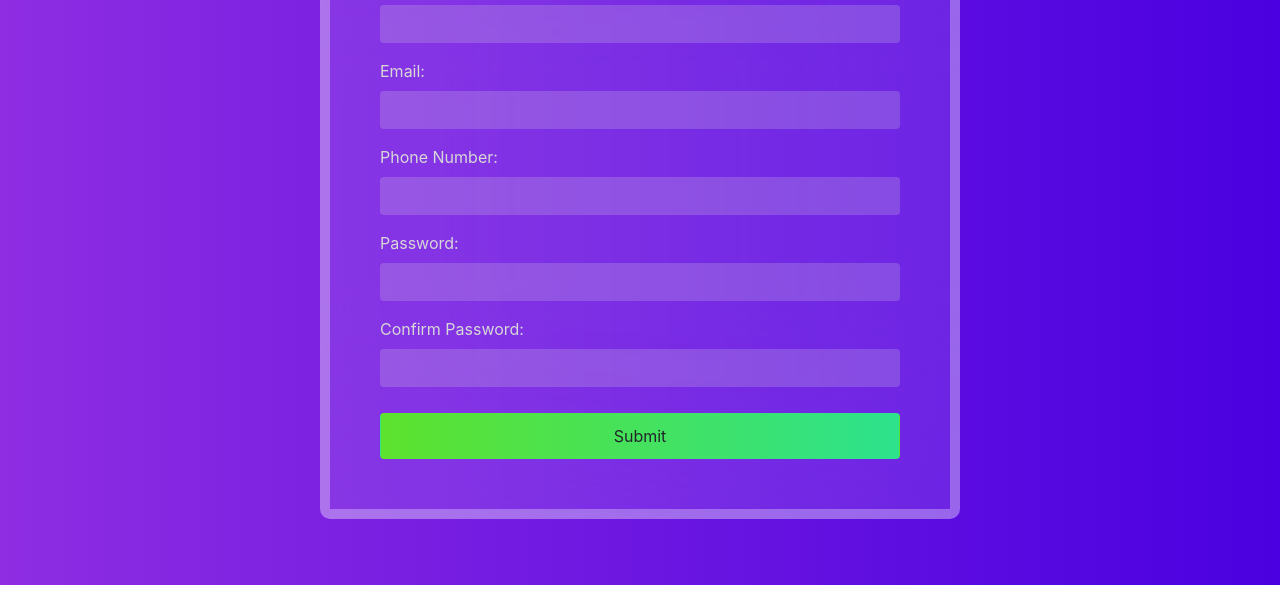
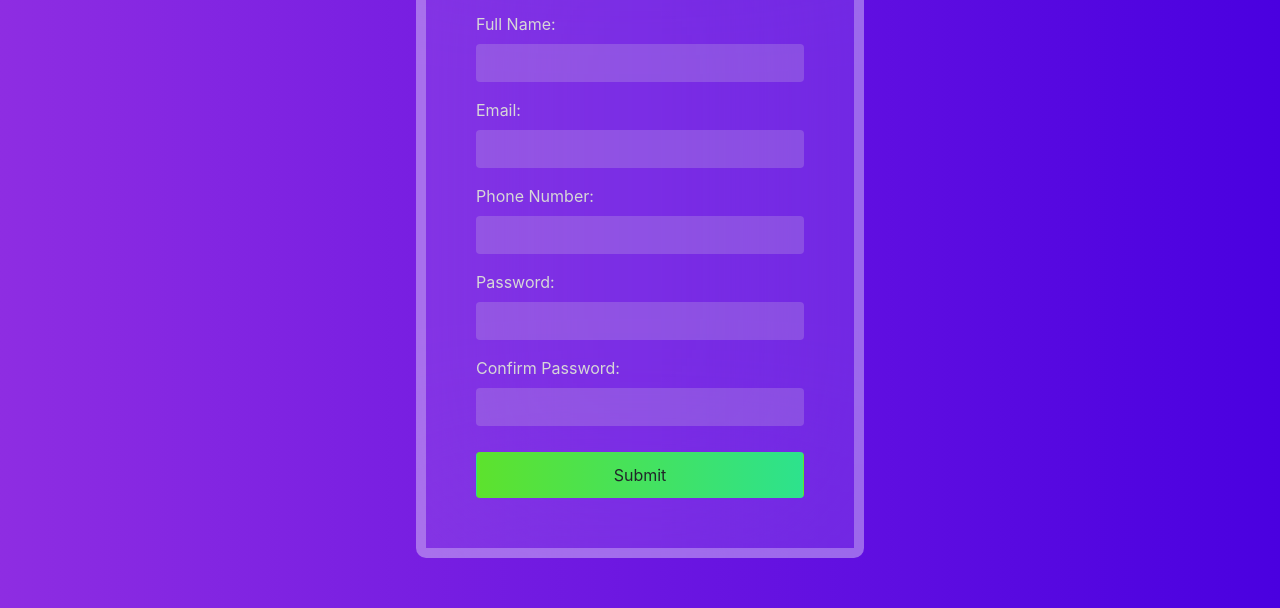
Before and after one commit to SyedAdeebWebDesigning/FormValidator, a plain HTML site: page index.html in a window 1280 px wide. Shown: the part 215-823 px from the top of the page. Before the commit the page ends 800 px from the top, so only its background shows below. Drawn offline with nearby package versions, Linux system fonts and the light colour scheme.

Commit message:
Update style.css

```diff
--- a/style.css
+++ b/style.css
@@ -7,7 +7,7 @@ body {
 }
 
 .container {
-	width: 50% !important; /* Adjusted for responsiveness */
+	width: 35% !important; /* Adjusted for responsiveness */
 	margin: 50px auto;
 }
 
```
